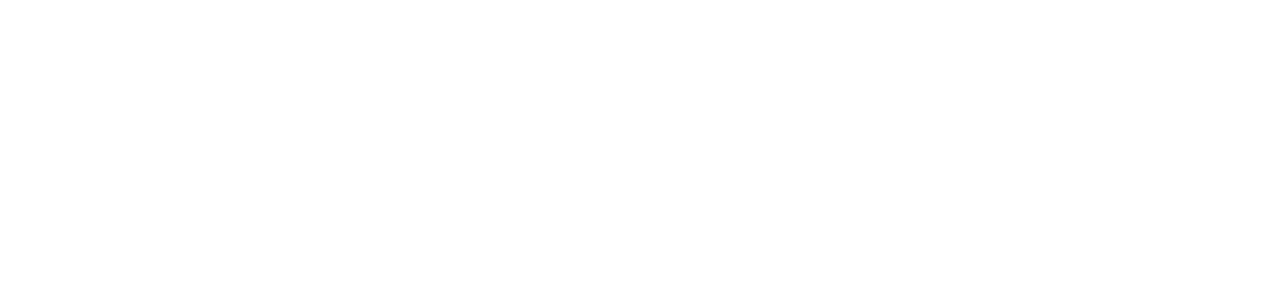
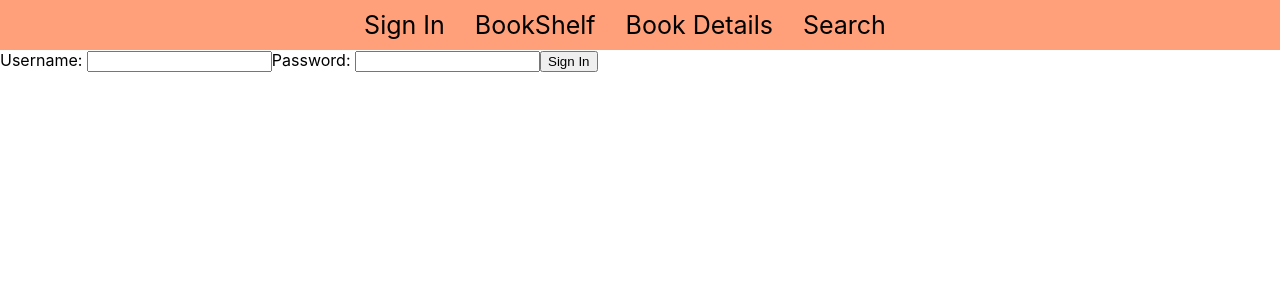
Before and after one commit to hillary26121/Book-Store-App, a React (Create React App) app in the folder client/: page /signin in a window 1280 px wide. Shown: the top 300 px of the page. Built offline with nearby package versions, Linux system fonts and the light colour scheme.

Commit message:
partly set up authentication

```diff
--- a/client/package.json
+++ b/client/package.json
@@ -6,6 +6,8 @@
     "@testing-library/jest-dom": "^5.11.4",
     "@testing-library/react": "^11.1.0",
     "@testing-library/user-event": "^12.1.10",
+    "axios": "^0.21.1",
+    "bootstrap": "^5.0.1",
     "react": "^17.0.2",
     "react-dom": "^17.0.2",
     "react-router-dom": "^5.2.0",
@@ -35,5 +37,6 @@
       "last 1 firefox version",
       "last 1 safari version"
     ]
-  }
+  },
+  "proxy": "http://localhost:3001/"
 }
--- a/client/src/Components/App.jsx
+++ b/client/src/Components/App.jsx
@@ -1,19 +1,23 @@
-import {Switch, Route} from 'react-router-dom';
+import {Switch, Route, Redirect} from 'react-router-dom';
+import { useEffect, useState} from 'react';
+import axios from 'axios';
 import SignIn from './SignIn';
 import Search from './Search';
 import BookDetails from './BookDetails'
 import BookShelf from './BookShelf';
+import React from 'react';
+import NavBar from './NavBar';
 
 
 function App() {
+
   return(
     <>
+    <NavBar/>
 
       <Switch>
 
-        <Route path = '/search'>
-          <Search/>
-        </Route>
+
 
         <Route path = '/bookId'>
           <BookDetails/>
@@ -23,9 +27,21 @@ function App() {
           <BookShelf/>
         </Route>
 
-        <Route path ='signin'>
+
+        <Route path = '/search'>
+          <Search/>
+        </Route>
+
+        <Route path = '/bookdetails'>
+          <BookDetails/>
+        </Route>
+        <Route path ='/signin'>
           <SignIn/>
         </Route>
+        <Route>
+          <Redirect to ='/signin'/>
+        </Route>
+
       </Switch>
 
     </>
--- a/client/src/Components/BookDetails.jsx
+++ b/client/src/Components/BookDetails.jsx
@@ -1,4 +1,6 @@
 function BookDetails(){
-
+ return(
+     <h1>book details</h1>
+ )
 }
-export default BookDetails();
+export default BookDetails;
--- a/client/src/Components/BookShelf.jsx
+++ b/client/src/Components/BookShelf.jsx
@@ -1,4 +1,41 @@
-function BookShelf(){
+import { useEffect, useHistory } from 'react';
+import axios from 'axios';
+import SignIn from './SignIn';
+
+function BookShelf({token, setToken, username, password}){
+const getBooks = () =>{
+    axios.request({
+    method:'GET',
+    url: '/api/bookshelf',
+    headers:{
+        Authorization: `Bearer ${token}`,
+        'Content-Type': 'application/json',
+    },
+    data:{
+    username: username,
+    password: password
+    }
+    })
+    .then( (response)=>{
+        setToken(response.data.token)
+        console.log(response)
+    })
+
 
 }
-export default BookShelf();
+
+
+
+if(token){
+
+    return(
+        <div>
+        <h1>My Bookshelf</h1>
+        </div>
+    )
+}
+    else{
+        return <SignIn/>
+    }
+}
+export default BookShelf;
--- /dev/null
+++ b/client/src/Components/NavBar.jsx
@@ -0,0 +1,16 @@
+import { Link } from 'react-router-dom';
+
+function NavBar({logout}){
+    return(
+<div id = 'navbar'>
+<Link to = "signin" class = "navbar-link">Sign In</Link>
+ <Link to = "bookshelf" class = "navbar-link">BookShelf</Link>
+ <Link to = "bookdetails" class = "navbar-link"> Book Details</Link>
+ <Link to = "search" class = "navbar-link">Search</Link>
+
+ </div>
+
+    )
+
+}
+export default NavBar;
--- a/client/src/Components/Search.jsx
+++ b/client/src/Components/Search.jsx
@@ -1,5 +1,7 @@
 function Search(){
-
+ return(
+     <h1>Search</h1>
+ )
 }
 
-export default Search();
+export default Search;
--- a/client/src/Components/SignIn.jsx
+++ b/client/src/Components/SignIn.jsx
@@ -1,21 +1,87 @@
-import {useState} from 'react';
+import {useState, useEffect} from 'react';
 import axios from 'axios';
+import BookShelf from './BookShelf'
+
 
 function SignIn() {
 
-    // const [token, setToken] = useState('');
-    // const [username, setUsername] = useState('');
 
-    // const signIn = ()=>{
+    const [token, setToken] = useState('');
+    const [username, setUsername] = useState('');
+    const [password, setPassword] = useState('');
+    const [errorMessage, setErrorMessage] = useState('');
+    const [isLoading, setIsLoading] = useState(false);
 
-    // }
-    // return(
 
-    // <>
+    const signIn = (e)=>{
+      e.preventDefault();
+      setIsLoading(true);
+      axios.request({
+        method: 'POST',
+        url: '/api/signin',
+        headers: {
+          Authorization: `Bearer ${token}`,
+          'Content-Type': 'application/json',
+        },
+        data:{
+         username: username,
+         password: password,
 
-    // </>
-    // )
+        }
+
+      })
+
+      .then((response)=>{
+        setToken(response.data.token)
+        console.log(response)
+      })
+      .catch( (error)=>{
+        console.error(error);
+        if(error.response && error.response.status === 401){
+          setErrorMessage("You done messed up parnter. Try the CORRECT information this time!");
+        } else{setErrorMessage("actually, i have no idea what's messed up. try again later!")}
+      })
+    }
+
+    const logout =()=>{
+        setToken('');
+        setIsLoading(false);
+        setErrorMessage('');
+
+    }
+
+
+//   useEffect( ()=>{
+//       signIn();
+//   }, []);
+
+  if(token){
+    return (<BookShelf token = {token} logout={logout} setToken={setToken} username = {username} password = {password}/>
+    )
+
+  }else
+
+
+
+    return(
+
+    <>
+     <label htmlFor="">Username: </label>
+     <input value = {username} onChange = {(e)=>{setUsername(e.target.value)}}type="text"/>
+     <label htmlFor="">Password: </label>
+     <input value = {password} onChange = {(e)=>{setPassword(e.target.value)}}type="password"/>
+     <button onClick= {signIn}> Sign In</button>
+     {isLoading && <p>Loading ...</p>}
+     {errorMessage && (
+        <div className="alert alert-danger" role="alert">
+          {errorMessage}
+        </div>
+      )}
+
+
+    </>
+    )
 
 }
 
-export default SignIn();
+export default SignIn;
--- a/client/src/index.css
+++ b/client/src/index.css
@@ -7,6 +7,25 @@ body {
   -moz-osx-font-smoothing: grayscale;
 }
 
+#navbar{
+  display: flex;
+  justify-content: center;
+  align-items: center;
+  font-size: 25px;
+  width: 100%;
+  height: 50px;
+  background-color: lightsalmon;
+}
+
+.navbar-link{
+  padding-right: 30px;
+  color: black;
+  text-decoration: none;
+}
+
+.navbar-link:hover{
+  color: white;
+}
 code {
   font-family: source-code-pro, Menlo, Monaco, Consolas, 'Courier New',
     monospace;
--- a/client/src/index.js
+++ b/client/src/index.js
@@ -1,7 +1,7 @@
 import React from 'react';
 import ReactDOM from 'react-dom';
-// import './index.css';
 import App from './Components/App';
+import '../src/index.css'
 import reportWebVitals from './reportWebVitals';
 import {BrowserRouter} from 'react-router-dom';
 
--- a/package.json
+++ b/package.json
@@ -23,6 +23,6 @@
   "devDependencies": {
     "chai": "^4.3.4",
     "mocha": "^8.3.2"
-  },
-  "proxy": "http://localhost:3001/"
+  }
+
 }
```
Also changed, not shown: 1 other file (tests, documents, lock files or other folders).
